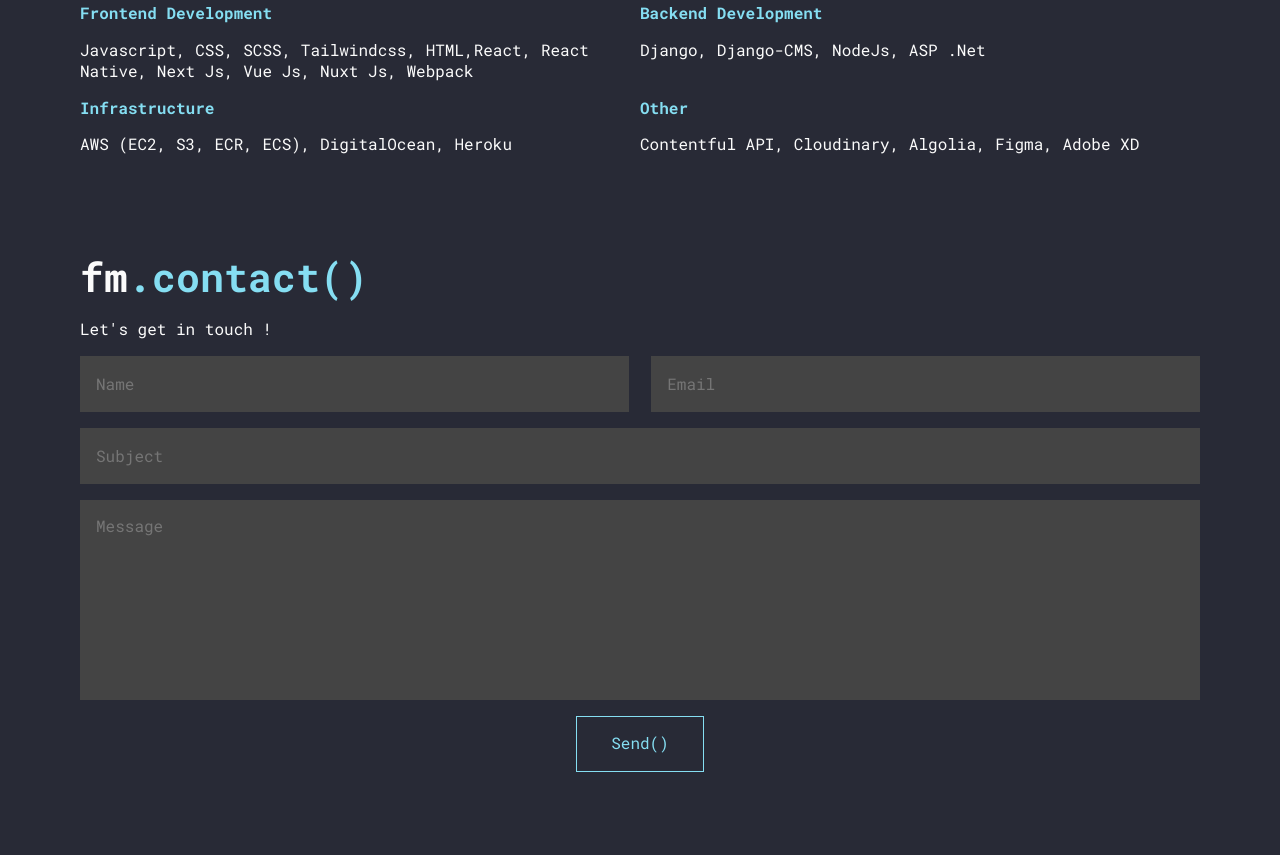
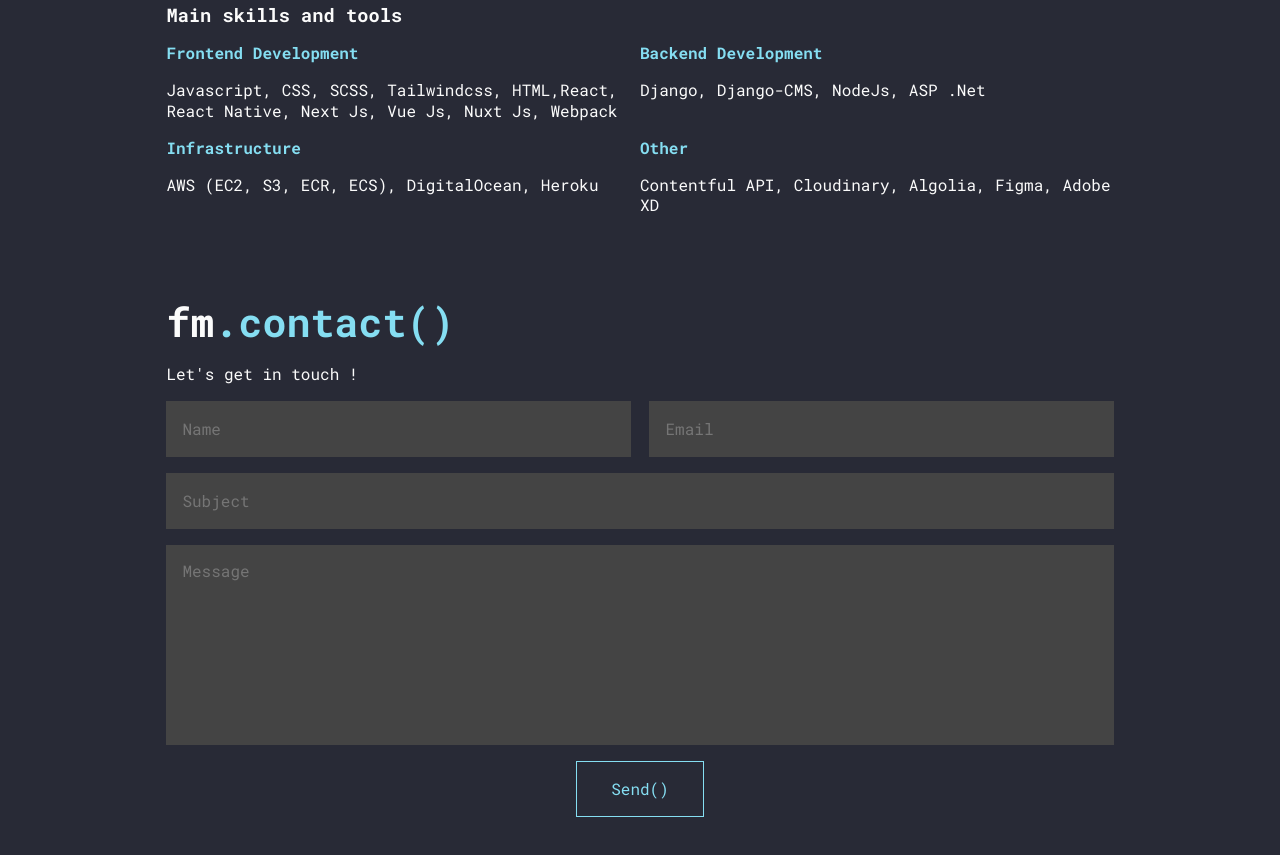
Before and after one commit to fouadmen/portfolio, a Gatsby site: page / in a window 1280 px wide. Shown: the part 2006-2861 px from the top of the page. Before the commit the page ends 2834 px from the top, so only its background shows below. Built offline with nearby package versions, Linux system fonts and the light colour scheme; Gatsby itself is replaced by a stand-in of ours.

Commit message:
Fix vertical margins

```diff
--- a/src/styles/components/header.scss
+++ b/src/styles/components/header.scss
@@ -1,6 +1,7 @@
 .header {
     padding: toRem(24) 0;
-
+    max-width: toRem(900);
+    margin: 0 auto;
     &__logo {
         z-index: 100;
         font-size: toRem(20);
@@ -89,5 +90,6 @@
 
     @include breakpoint-up(medium){
         padding: toRem(24) 0;
+        max-width: 90%;
     }
 }
--- a/src/styles/components/section.scss
+++ b/src/styles/components/section.scss
@@ -1,6 +1,7 @@
 .section {
     color: $white;
-
+    max-width: toRem(900);
+    margin: 0 auto;
     &:not(:first-of-type) {
         padding: toRem(32) 0;
     }
@@ -192,7 +193,7 @@
     }
 
     @include breakpoint-up(medium){
-
+        max-width: 74%;
         &:not(:first-of-type) {
             padding: toRem(40) 0;
         }
@@ -315,11 +316,11 @@
             .works__item {
                 display: flex;
                 flex-direction: row;
-                padding: toRem(16);
+                padding: toRem(32) toRem(16);
                 margin-top: toRem(24);
 
                 .project_snapshot {
-                    width: 40%;
+                    width: 50%;
                     border-radius: 5%;
                     transform: translateX(-10%);
                 }
--- a/src/styles/globales.scss
+++ b/src/styles/globales.scss
@@ -38,7 +38,9 @@
         margin: 0 toRem(24);
     }
     @include breakpoint-up(medium){
-        margin: 0 toRem(80);
+        margin: 0 auto;
+        width: 100%;
+        max-width: toRem(1400);
     }
 
 }
```
